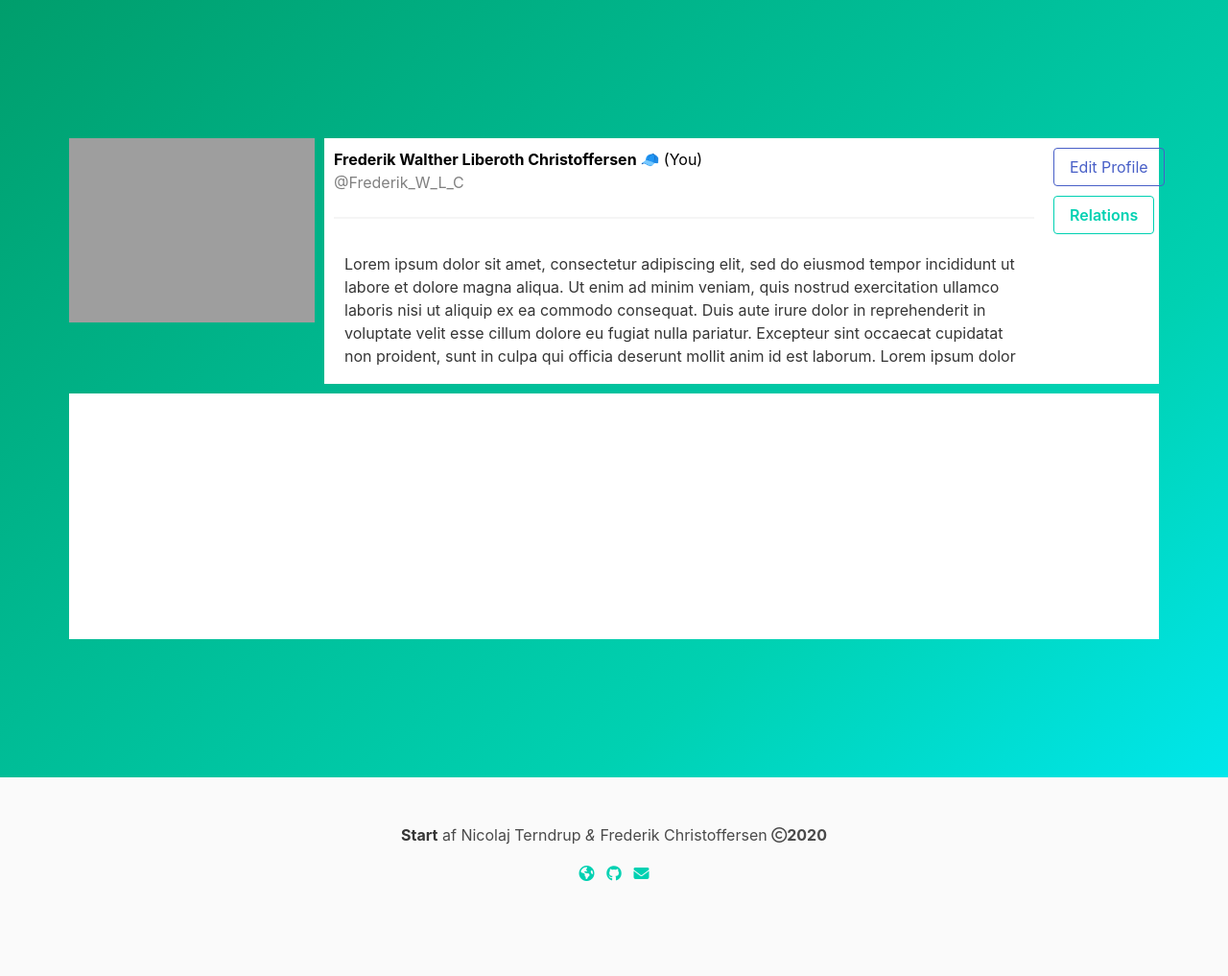
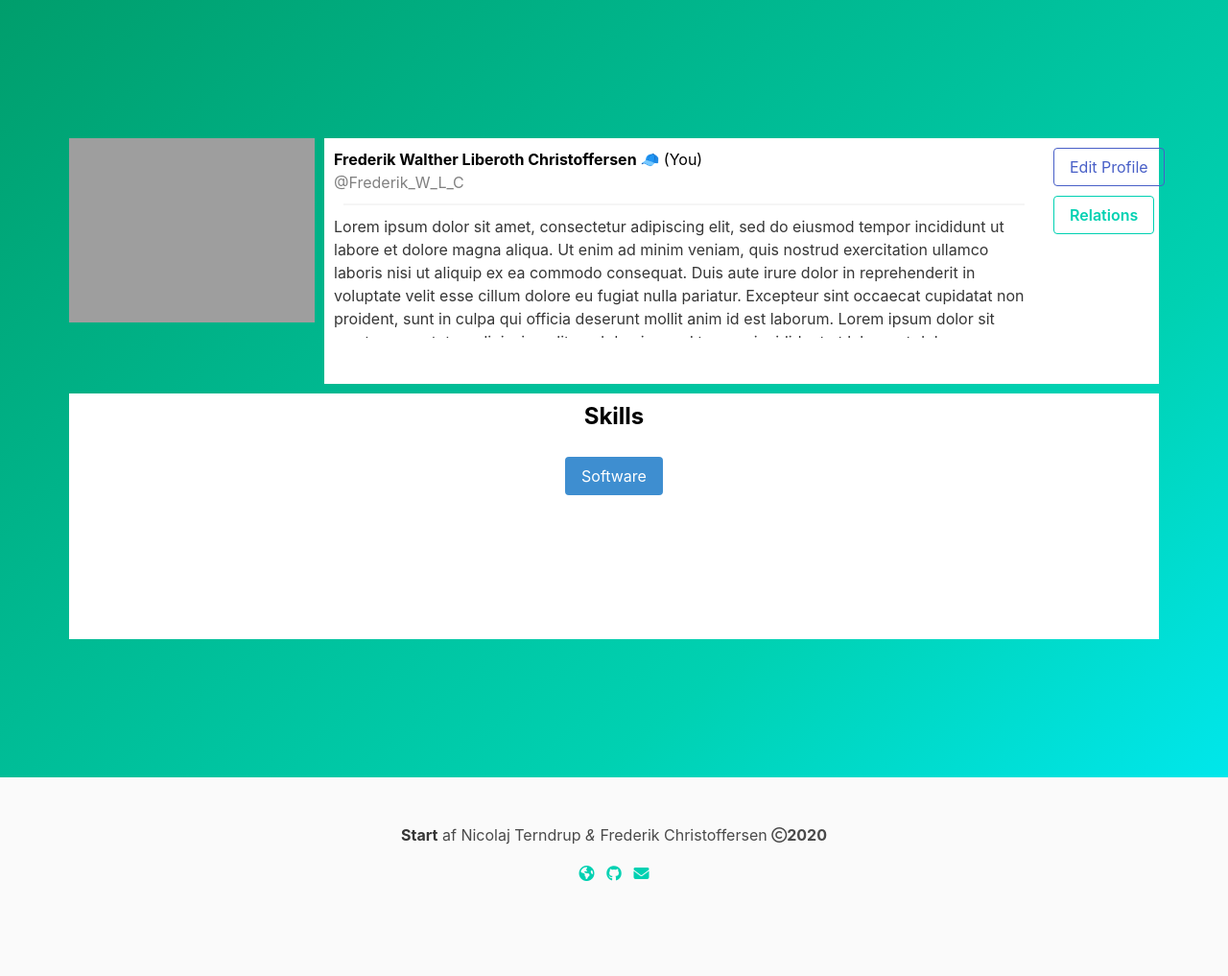
Before and after one commit to FrederikWLC/start, a Flask app: page /profile/ in a window 1280 px wide. Shown: the part 56-1073 px from the top of the page at 96% size. Run offline with Flask 2, Linux system fonts and the light colour scheme; a user stored in the database is signed in; data comes from the database, SQL or seed files in the repository; both versions use the stored data as it was after the commit; some libraries are stand-ins or nearby versions; grey boxes are pictures that could not be loaded.

Commit message:
improved bio layout

```diff
--- a/app/templates/edit_profile.html
+++ b/app/templates/edit_profile.html
@@ -49,7 +49,7 @@
         <div class='skill'>
           <button class='button is-info is-normal is-'>
             <span>{{ skill.title }}</span>
-            <span class='icon is-normal remove-skill'><i class='fa fa-times'></i></span></button>
+            <span class='icon remove-skill'><a class="delete"></a></span></button>
         </div>
       {% endfor %}
       </div>
@@ -213,7 +213,7 @@
   $('#select-skill').addClass("vanish");
   $('#add-skill').addClass("vanish");
   $('#add-a-skill').removeClass("vanish");
-  $("#skills").append("<div class='skill'><button class='button is-info is-normal is-'><span>"+$('#selected-skill').val()+"</span><span class='icon is-normal remove-skill'><i class='fa fa-times'></i></span></button></div>");
+  $("#skills").append("<div class='skill'><button class='button is-info is-normal is-'><span>"+$('#selected-skill').val()+"</span><span class='icon remove-skill'><a class='delete'></a></span></button></div>");
  });
 
 
--- a/app/templates/profile.html
+++ b/app/templates/profile.html
@@ -16,7 +16,7 @@
 
               <h2 style="color:gray">@{{ profile.username }}</h2>
 
-              <hr>
+              <hr id="seperation">
               <textarea class="textarea has-fixed-size is-success" id="bio" readonly>{% if profile.bio %}{{ profile.bio }}{% endif %}</textarea>
 
             </div>
@@ -39,7 +39,15 @@
 
         </div>
 
-        <div id="skillBox" class="row">
+        <div id="skillBox" class="row has-text-centered">
+          <h3 class="title is-4" id="skill-title" style="color:black"><b>Skills</b></h3>
+          {% for skill in current_user.skills %}
+          <div class='skill'>
+          <button class='button is-info is-normal is-'>
+            <span>{{ skill.title }}</span>
+            </button>
+        </div>
+      {% endfor %}
         </div>
 
   </div>
@@ -58,6 +66,7 @@
   box-shadow: none;
 
   margin: 0;
+  padding: 0;
 }
 
 /* Create three equal columns that floats next to each other */
@@ -74,12 +83,12 @@
   clear: both;
 }
 
-
 #bigBox {
   width:100%;
   height: 256px;
   display: flex;
 }
+
 #leftBox {
   float:left;
   height:256px;
@@ -88,6 +97,7 @@
   margin-right: 10px;
   flex-grow: 2;
 }
+
 #middleBox {
   float:middle;
   height: 256px;
@@ -127,6 +137,23 @@
 .spacy {
   margin-bottom: 10px;
 }
+
+.skill {
+  margin-left: 5px;
+  margin-right: 5px;
+  margin-bottom: 5px;
+  margin-top: 5px;
+  display: inline-block;
+}
+
+#skill-title {
+  padding-top: 10px;
+}
+
+#seperation {
+  padding: 0;
+  margin: 10px;
+}
 </style>
 <script src="/static/js/navbar.js"></script>>
 {% endblock %}
```
Also changed, not shown: app/app.db.
